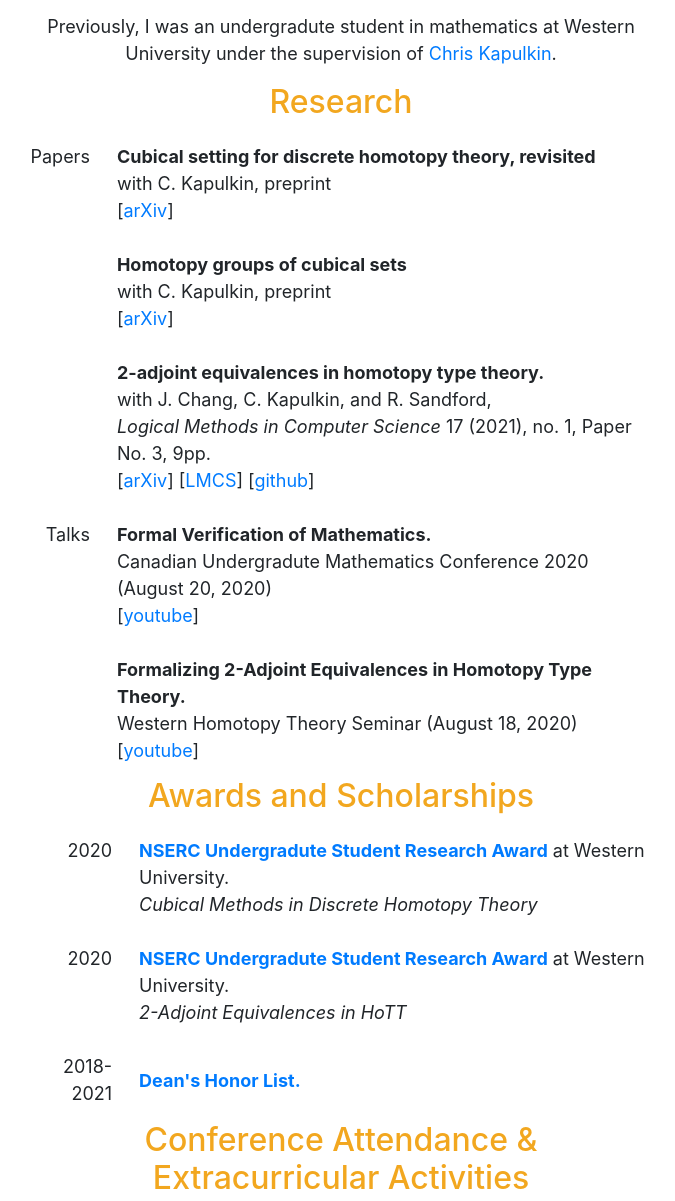
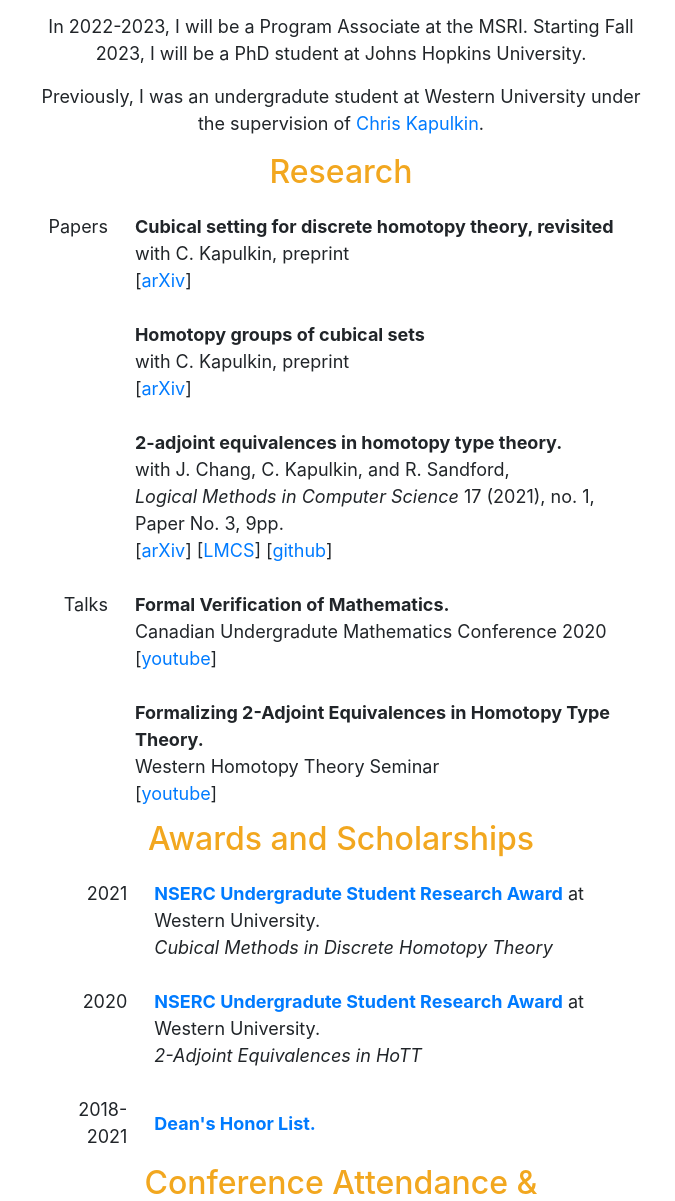
Before and after one commit to daniel-carranza/daniel-carranza.github.io-OLD, a plain HTML site: page index.html in a window 1280 px wide. Shown: the part 686-1887 px from the top of the page, without its empty margins (299-974 px from the left). Drawn offline with nearby package versions, Linux system fonts and the light colour scheme.

Commit message:
updates for 2022/2023

```diff
--- a/index.html
+++ b/index.html
@@ -94,7 +94,11 @@
 		I am an MSc student in mathematics at the University of Toronto interested in homotopy theory and (higher) category theory.
 	</p>
 	<p class="center">
-		Previously, I was an undergradute student in mathematics at Western University under the supervision of <a href="https://www.math.uwo.ca/faculty/kapulkin/">Chris Kapulkin</a>.
+		In 2022-2023, I will be a Program Associate at the MSRI.
+		Starting Fall 2023, I will be a PhD student at Johns Hopkins University.
+	</p>
+	<p class="center">
+		Previously, I was an undergradute student at Western University under the supervision of <a href="https://www.math.uwo.ca/faculty/kapulkin/">Chris Kapulkin</a>.
 	</p>
 	<h2 class="colorhead" id="research">Research</h2>
 	<div class="table-responsive">
@@ -126,14 +130,14 @@
 			<td rowspan=2 align="right" valign="top">Talks</td>
 			<td align="left">
 				<b>Formal Verification of Mathematics.</b> <br>
-				Canadian Undergradute Mathematics Conference 2020 (August 20, 2020) <br>
+				Canadian Undergradute Mathematics Conference 2020 <br>
 				[<a href="https://youtu.be/LCW682zcEVs">youtube</a>]
 			</td>
 		</tr>
 		<tr>
 			<td align="left">
 				<b>Formalizing 2-Adjoint Equivalences in Homotopy Type Theory.</b> <br>
-				Western Homotopy Theory Seminar (August 18, 2020) <br>
+				Western Homotopy Theory Seminar <br>
 				[<a href="https://youtu.be/BIqhGYoo_PU">youtube</a>]
 			</td>
 		</tr>
@@ -143,7 +147,7 @@
 	<div class="table-responsive">
 	<table class="center">
 		<tr>
-			<td align="right" valign="top">2020</td>
+			<td align="right" valign="top">2021</td>
 			<td align="left">
 				<b><a href="https://www.nserc-crsng.gc.ca/students-etudiants/ug-pc/usra-brpc_eng.asp">
 				NSERC Undergradute Student Research Award</a></b> at Western University. <br>
--- a/starter-template.css
+++ b/starter-template.css
@@ -6,7 +6,7 @@
   text-align: center;
 }
 .center {
-  max-width: 36em;
+  max-width: 34em;
   margin-left: auto;
   margin-right: auto;
   font-size: 1.125em;
```
Also changed, not shown: 1 other file.
